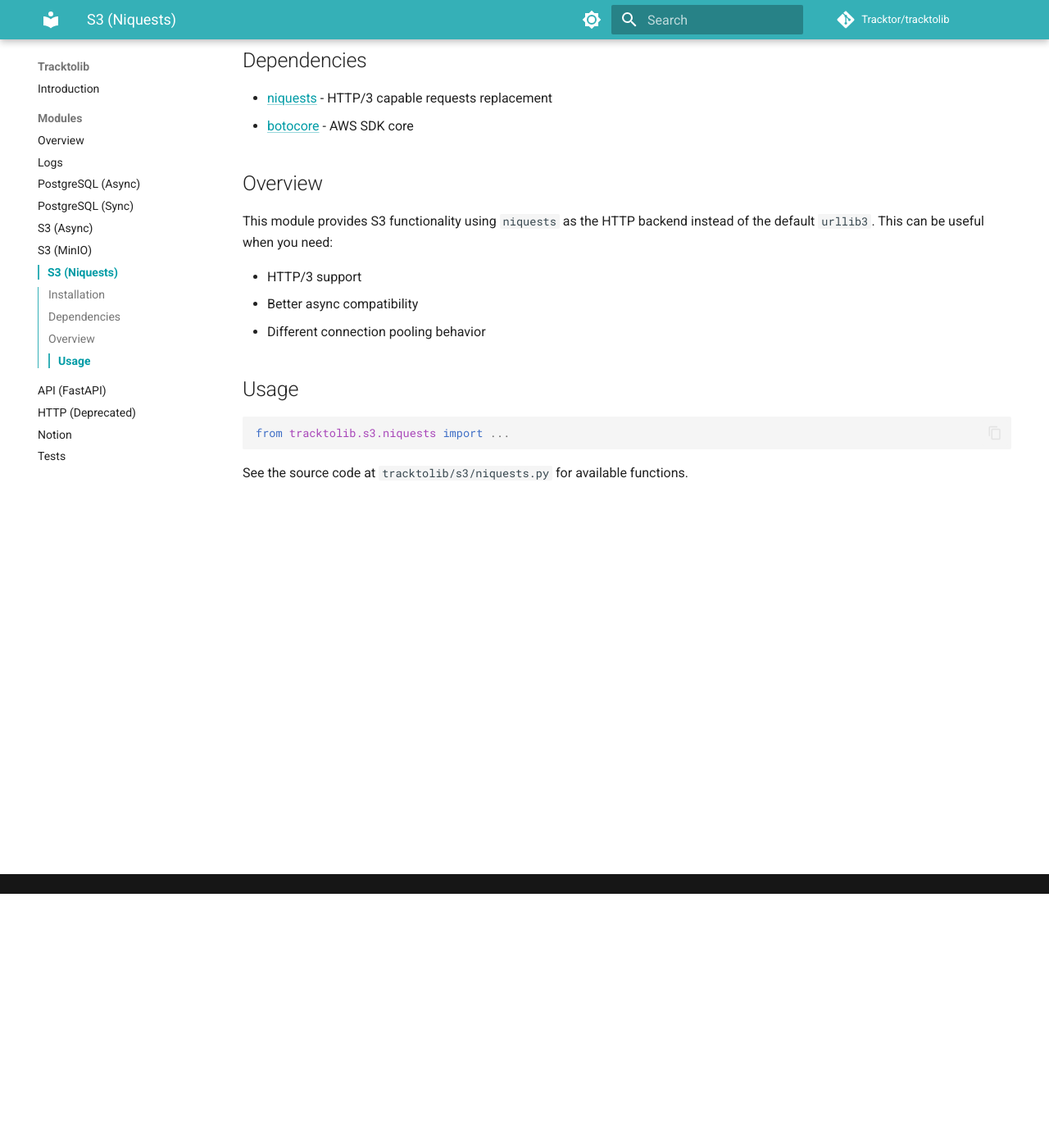
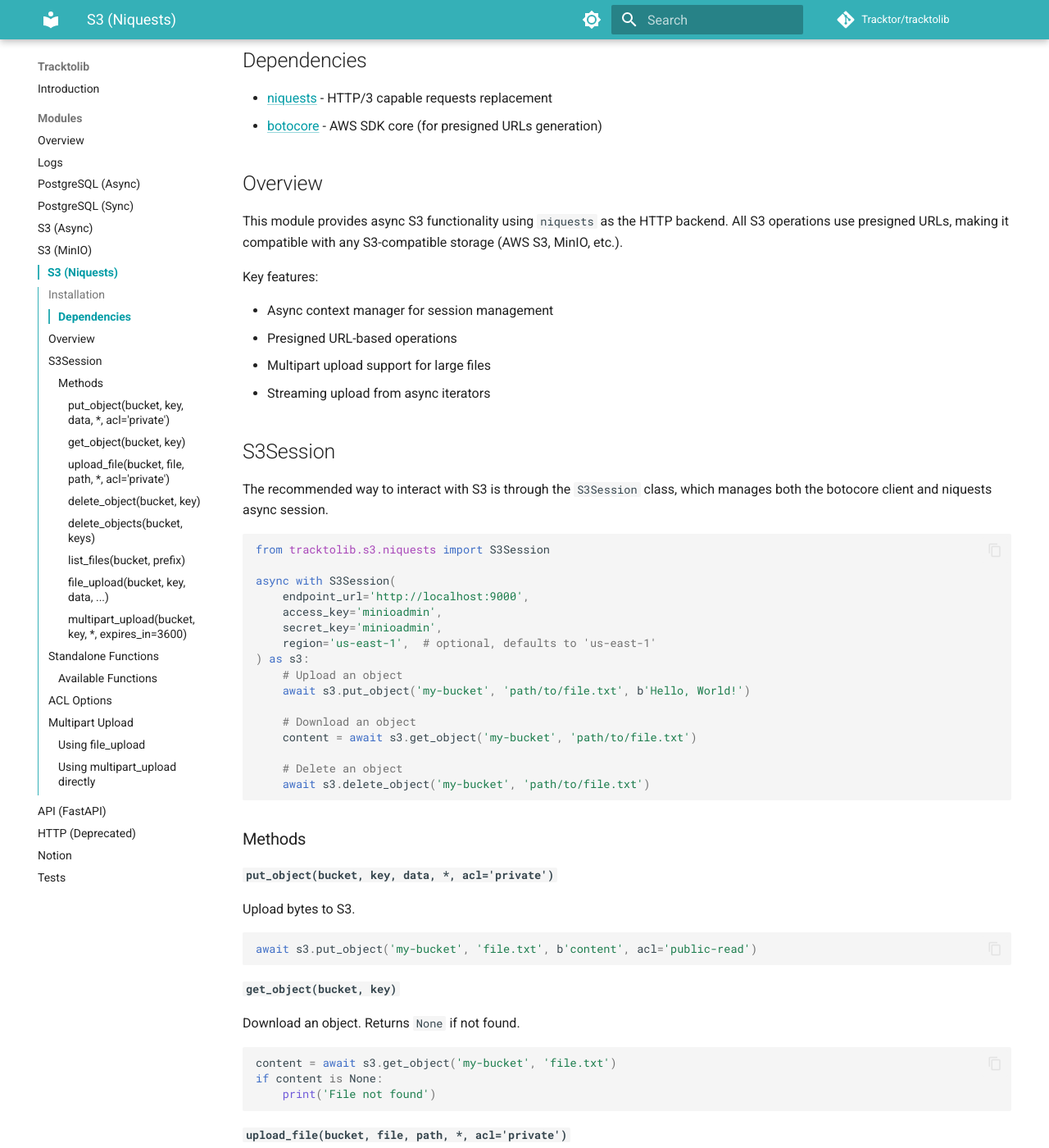
Before and after one commit to Tracktor/tracktolib, an MkDocs documentation site: the page built from docs/modules/s3-niquests.md, in a window 1280 px wide and 1400 px high, scrolled down 310 px. Shown: the whole window at 82% size. Built offline with MkDocs 1.6.1 and Material for MkDocs 9.7.7, drawn with Linux system fonts in a browser that asks for light colours; comment, search, counter and statistics services are not loaded; some of the changed text lies outside the part shown.

Commit message:
chore: wip

````diff
--- a/docs/modules/s3-niquests.md
+++ b/docs/modules/s3-niquests.md
@@ -1,10 +1,10 @@
 ---
-title: "S3 (Niquests)"
+title: 'S3 (Niquests)'
 ---
 
 # S3 (Niquests)
 
-S3 helpers using [niquests](https://github.com/jawah/niquests) and [botocore](https://github.com/boto/botocore).
+Async S3 helpers using [niquests](https://github.com/jawah/niquests) and [botocore](https://github.com/boto/botocore).
 
 ## Installation
 
@@ -15,20 +15,212 @@
 ## Dependencies
 
 - [niquests](https://github.com/jawah/niquests) - HTTP/3 capable requests replacement
-- [botocore](https://github.com/boto/botocore) - AWS SDK core
+- [botocore](https://github.com/boto/botocore) - AWS SDK core (for presigned URLs generation)
 
 ## Overview
 
-This module provides S3 functionality using `niquests` as the HTTP backend instead of the default `urllib3`. This can be useful when you need:
+This module provides async S3 functionality using `niquests` as the HTTP backend. All S3 operations use presigned URLs, making it compatible with any S3-compatible storage (AWS S3, MinIO, etc.).
 
-- HTTP/3 support
-- Better async compatibility
-- Different connection pooling behavior
+Key features:
 
-## Usage
+- Async context manager for session management
+- Presigned URL-based operations
+- Multipart upload support for large files
+- Streaming upload from async iterators
+
+## S3Session
+
+The recommended way to interact with S3 is through the `S3Session` class, which manages both the botocore client and niquests async session.
 
 ```python
-from tracktolib.s3.niquests import ...
+from tracktolib.s3.niquests import S3Session
+
+async with S3Session(
+    endpoint_url='http://localhost:9000',
+    access_key='minioadmin',
+    secret_key='minioadmin',
+    region='us-east-1',  # optional, defaults to 'us-east-1'
+) as s3:
+    # Upload an object
+    await s3.put_object('my-bucket', 'path/to/file.txt', b'Hello, World!')
+
+    # Download an object
+    content = await s3.get_object('my-bucket', 'path/to/file.txt')
+
+    # Delete an object
+    await s3.delete_object('my-bucket', 'path/to/file.txt')
 ```
 
-See the source code at `tracktolib/s3/niquests.py` for available functions.
+### Methods
+
+#### `put_object(bucket, key, data, *, acl='private')`
+
+Upload bytes to S3.
+
+```python
+await s3.put_object('my-bucket', 'file.txt', b'content', acl='public-read')
+```
+
+#### `get_object(bucket, key)`
+
+Download an object. Returns `None` if not found.
+
+```python
+content = await s3.get_object('my-bucket', 'file.txt')
+if content is None:
+    print('File not found')
+```
+
+#### `upload_file(bucket, file, path, *, acl='private')`
+
+Upload a file from disk.
+
+```python
+from pathlib import Path
+
+await s3.upload_file('my-bucket', Path('local.txt'), 'remote/path.txt')
+```
+
+#### `delete_object(bucket, key)`
+
+Delete a single object.
+
+```python
+await s3.delete_object('my-bucket', 'file.txt')
+```
+
+#### `delete_objects(bucket, keys)`
+
+Delete multiple objects.
+
+```python
+await s3.delete_objects('my-bucket', ['file1.txt', 'file2.txt'])
+```
+
+#### `list_files(bucket, prefix)`
+
+List files with a given prefix. This is a synchronous operation.
+
+```python
+files = s3.list_files('my-bucket', 'uploads/')
+for f in files:
+    print(f['Key'], f['Size'])
+```
+
+#### `file_upload(bucket, key, data, ...)`
+
+Stream upload from an async iterator. Automatically uses multipart upload for large files.
+
+```python
+async def read_chunks():
+    with open('large_file.bin', 'rb') as f:
+        while chunk := f.read(1024 * 1024):
+            yield chunk
+
+await s3.file_upload('my-bucket', 'large_file.bin', read_chunks())
+```
+
+#### `multipart_upload(bucket, key, *, expires_in=3600)`
+
+Low-level multipart upload context manager.
+
+```python
+async with s3.multipart_upload('my-bucket', 'large_file.bin') as upload:
+    await upload.upload_part(chunk1)
+    await upload.upload_part(chunk2)
+    # Automatically completes on exit, or aborts on exception
+```
+
+## Standalone Functions
+
+For more control, you can use the standalone functions directly with your own botocore client and niquests session.
+
+```python
+import botocore.session
+import niquests
+from tracktolib.s3.niquests import s3_put_object, s3_get_object
+
+session = botocore.session.Session()
+s3_client = session.create_client(
+    's3',
+    endpoint_url='http://localhost:9000',
+    aws_access_key_id='minioadmin',
+    aws_secret_access_key='minioadmin',
+)
+
+async with niquests.AsyncSession() as http:
+    await s3_put_object(s3_client, http, 'bucket', 'key', b'data')
+    content = await s3_get_object(s3_client, http, 'bucket', 'key')
+```
+
+### Available Functions
+
+| Function | Description |
+|----------|-------------|
+| `s3_put_object` | Upload bytes to S3 |
+| `s3_get_object` | Download an object (returns `None` if not found) |
+| `s3_upload_file` | Upload a file from disk |
+| `s3_delete_object` | Delete a single object |
+| `s3_delete_objects` | Delete multiple objects |
+| `s3_list_files` | List files with prefix (sync) |
+| `s3_multipart_upload` | Multipart upload context manager |
+| `s3_file_upload` | Stream upload from async iterator |
+
+## ACL Options
+
+The `acl` parameter accepts the following values:
+
+- `'private'` (default)
+- `'public-read'`
+- `'public-read-write'`
+- `'authenticated-read'`
+- `'aws-exec-read'`
+- `'bucket-owner-read'`
+- `'bucket-owner-full-control'`
+
+Set `acl=None` to not include any ACL header.
+
+## Multipart Upload
+
+For large files, use multipart upload to stream data efficiently.
+
+### Using `file_upload`
+
+The simplest way to upload large files from an async stream:
+
+```python
+async def stream_from_request(request):
+    async for chunk in request.stream():
+        yield chunk
+
+await s3.file_upload(
+    'my-bucket',
+    'uploaded_file.bin',
+    stream_from_request(request),
+    min_part_size=5 * 1024 * 1024,  # 5MB minimum for S3
+    on_chunk_received=lambda chunk: print(f'Received {len(chunk)} bytes'),
+    content_length=request.headers.get('content-length'),  # optional hint
+)
+```
+
+### Using `multipart_upload` directly
+
+For more control over the upload process:
+
+```python
+async with s3.multipart_upload('my-bucket', 'file.bin', expires_in=3600) as upload:
+    # upload_part returns an UploadPart dict with PartNumber and ETag
+    part1 = await upload.upload_part(chunk1)
+    part2 = await upload.upload_part(chunk2)
+
+    # Generate presigned URL for external upload
+    url = upload.generate_presigned_url('upload_part', PartNumber=3)
+
+    # Abort if needed (otherwise completes automatically)
+    # await upload.fetch_abort()
+```
+
+The context manager automatically:
+
+- Completes the upload on successful exit
+- Aborts the upload on exception
````
Also changed, not shown: pyproject.toml (+9 -0 lines), 5 other files.
